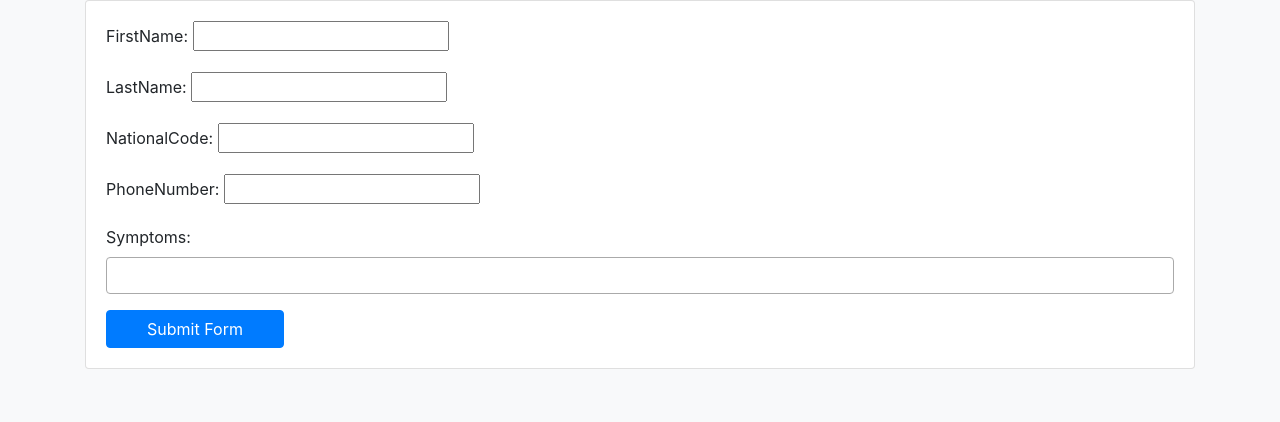
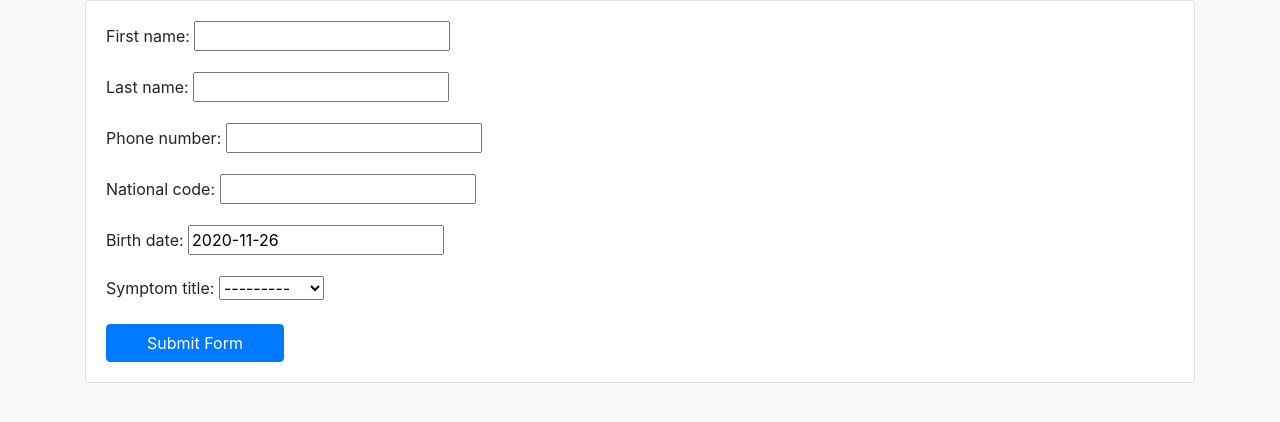
Before and after one commit to salehmmr/SofwerProject, a Django app: page /patient/patient/ in a window 1280 px wide. Shown: the part 56-478 px from the top of the page. Run offline with Django 3.2, Linux system fonts and the light colour scheme; data that the repository does not hold is empty.

Commit message:
"Middle Models Added, Methods are rewrited, Symptoms should be MultiValue"

```diff
--- a/patientapp/admin.py
+++ b/patientapp/admin.py
@@ -6,6 +6,8 @@
 
 admin.site.register(Patient)
 admin.site.register(Status)
+admin.site.register(PatientSymptom)
 admin.site.register(Symptom)
 admin.site.register(DiseaseStatus)
 admin.site.register(Connections)
+admin.site.register(PatientStatus)
--- a/patientapp/forms.py
+++ b/patientapp/forms.py
@@ -5,16 +5,22 @@
 class PatientForm(ModelForm):
     class Meta:
         model = models.Patient
-        fields = ['firstName', 'lastName', 'nationalCode', 'phoneNumber', 'symptoms']
+        fields = ['first_name', 'last_name', 'phone_number', 'national_code', 'birth_date']
+
+
+class SymptomForm(ModelForm):
+    class Meta:
+        model = models.Symptom
+        fields = ['symptom_title']
 
 
 class DiseaseStatusForm(ModelForm):
     class Meta:
         model = models.DiseaseStatus
-        fields = ['DiseaseStatustitle']
+        fields = ['disease_status_title']
 
 
-class StatusForm(ModelForm):
+class PatientStatusForm(ModelForm):
     class Meta:
-        model = models.Status
-        fields = ['Statustitle']
+        model = models.PatientStatus
+        fields = ['patient_status_title']
--- a/patientapp/templates/ErrorpatientForm.html
+++ b/patientapp/templates/ErrorpatientForm.html
@@ -8,7 +8,8 @@
             <p>This Patient is already added</p>
 			<form method="POST">
 				{% csrf_token %}
-			    {{form.as_p}}
+			    {{form1.as_p}}
+                {{form2.as_p}}
             <button type="submit" class="btn btn-primary col-lg-2">Submit Form</button>
 			</form>
 		</div>
--- a/patientapp/templates/editReport.html
+++ b/patientapp/templates/editReport.html
@@ -10,6 +10,7 @@
 			    {{form1.as_p}}
                 {{form2.as_p}}
 			    {{form3.as_p}}
+                {{form4.as_p}}
             <button type="submit" class="btn btn-primary col-lg-2">Submit Form</button>
 			</form>
 		</div>
--- a/patientapp/templates/patientForm.html
+++ b/patientapp/templates/patientForm.html
@@ -7,7 +7,8 @@
 		<div class="card card-body">
 			<form method="POST">
 				{% csrf_token %}
-			    {{form.as_p}}
+			    {{form1.as_p}}
+                {{form2.as_p}}
             <button type="submit" class="btn btn-primary col-lg-2">Submit Form</button>
 			</form>
 		</div>
--- a/patientapp/templates/patient_list.html
+++ b/patientapp/templates/patient_list.html
@@ -8,12 +8,12 @@
 
       {% for patient in patient_list %}
       <li>
-         <a href="{{ patient.get_absolute_url }}">{{ patient.firstName }} {{ patient.lastName }}</a> (nationalcode = {{ patient.nationalCode }} , phonenumber = {{ patient.phoneNumber }})
+         <a href="{{ patient.get_absolute_url }}">{{ patient.first_name }} {{ patient.last_name }}</a> (nationalcode = {{ patient.national_code }} , phonenumber = {{ patient.phone_number }})
       </li>
       {% endfor %}
 
     </ul>
     {% else %}
-      <p>There are no books in the library.</p>
+      <p>There are no Patients.</p>
     {% endif %}
 {% endblock %}
--- a/patientapp/templates/rsp.html
+++ b/patientapp/templates/rsp.html
@@ -6,6 +6,7 @@
     Patient Last name: {{ patientLname }}<br>
     Patient Phone number: {{ patientPhone }}<br>
     Patient National Code: {{ patientCode }}<br>
+    Patient Birth Date: {{ patientBirthDate }}<br>
     Patient ID: {{ patientid }}<br>
 
 
--- a/patientapp/urls.py
+++ b/patientapp/urls.py
@@ -9,6 +9,6 @@
     path('patient/rsp/', views.getResponse, name="patientReportResponse"),
     path('all-patients/', views.PatientListView.as_view(), name='patients'),
     url(r'^patient-info/(?P<pk>\d+)$', views.PatientInfoView.as_view(), name='patient-info'),
-    url(r'^edit-report/(?P<pk>\d+)$', views.editReport, name="editReport"),
+    url(r'^all-patients/editReport/(?P<pk>\d+)$', views.editReport, name="edit-report"),
 
 ]
--- a/patientapp/views.py
+++ b/patientapp/views.py
@@ -9,69 +9,82 @@
     last_name = data["lastName"]
     phone_number = data["phoneNumber"]
     national_code = data["nationalCode"]
+    birth_date = data['birthData']
     symptoms = data['symptoms']
-    is_Available = models.Patient.objects.filter(nationalCode=national_code)
+    is_Available = models.Patient.objects.filter(national_code=national_code)
     if not is_Available:
-        p = models.Patient.objects.create(firstName=first_name, lastName=last_name, phoneNumber=phone_number,
-                                          nationalCode=national_code)
+        current_patient = models.Patient.objects.create(first_name=first_name,
+                                                        last_name=last_name, phone_number=phone_number,
+                                                        national_code=national_code, birth_date=birth_date)
         sum = 0
         for i in symptoms:
-            a = models.Symptom.objects.get(id=i)
-            p.symptoms.add(a)
-            sum = sum + int(a.weight)
-
-        a = models.DiseaseStatus.objects.get(DiseaseStatustitle="Ghatei", is_System=True)
-        b = models.DiseaseStatus.objects.get(DiseaseStatustitle="Mashkook", is_System=True)
-        c = models.DiseaseStatus.objects.get(DiseaseStatustitle="Anfoolanza", is_System=True)
-        if sum > int(a.probableWeight):
-            p.diseases.add(a)
-            rsp = {'illness': "قطعی کرونا",
-                   'patientid': p.id,
-                   'patientFname': p.firstName,
-                   'patientLname': p.lastName,
-                   'patientPhone': p.phoneNumber,
-                   'patientCode': p.nationalCode
+            if models.Symptom.objects.filter(symptom_title=i):
+                current_symptom = models.Symptom.objects.get(symptom_title=i)
+                models.PatientSymptom.objects.create(patient=current_patient, symptom=current_symptom)
+                sum = sum + current_symptom.weight
+        ghatei = models.DiseaseStatus.objects.get(disease_status_title="قطعی کرونا", is_System=True)
+        mashkook = models.DiseaseStatus.objects.get(disease_status_title="مشکوک به کرونا", is_System=True)
+        anfoolanza = models.DiseaseStatus.objects.get(disease_status_title="آنفولانزا", is_System=True)
+        if sum > ghatei.probable:
+            models.Status.objects.create(patient=current_patient, disease_status=ghatei)
+            rsp = {'illness': ghatei.disease_status_title,
+                   'patientFname': current_patient.first_name,
+                   'patientLname': current_patient.last_name,
+                   'patientPhone': current_patient.phone_number,
+                   'patientCode': current_patient.national_code,
+                   'patientBirthDate': current_patient.birth_date,
+                   'patientid': current_patient.id,
+                   'flag': True
                    }
-        elif sum > int(b.probableWeight):
-            p.diseases.add(b)
-            rsp = {'illness': "مشکوک به کرونا",
-                   'patientid': p.id,
-                   'patientFname': p.firstName,
-                   'patientLname': p.lastName,
-                   'patientPhone': p.phoneNumber,
-                   'patientCode': p.nationalCode
+        elif sum > mashkook.probable:
+            models.Status.objects.create(patient=current_patient, disease_status=mashkook)
+            rsp = {'illness': mashkook.disease_status_title,
+                   'patientFname': current_patient.first_name,
+                   'patientLname': current_patient.last_name,
+                   'patientPhone': current_patient.phone_number,
+                   'patientCode': current_patient.national_code,
+                   'patientBirthDate': current_patient.birth_date,
+                   'patientid': current_patient.id,
+                   'flag': True
                    }
         else:
-            p.diseases.add(c)
-            rsp = {'illness': "آنفولانزا",
-                   'patientid': p.id,
-                   'patientFname': p.firstName,
-                   'patientLname': p.lastName,
-                   'patientPhone': p.phoneNumber,
-                   'patientCode': p.nationalCode
+            models.Status.objects.create(patient=current_patient, disease_status=anfoolanza)
+            rsp = {'illness': anfoolanza.disease_status_title,
+                   'patientFname': current_patient.first_name,
+                   'patientLname': current_patient.last_name,
+                   'patientPhone': current_patient.phone_number,
+                   'patientCode': current_patient.national_code,
+                   'patientBirthDate': current_patient.birth_date,
+                   'patientid': current_patient.id,
+                   'flag': True
                    }
+
         return rsp
 
     else:
-        return {'illness': "Unkown",
-                'patientid': "",
-                'patientFname': "",
-                'patientLname': "",
-                'patientPhone': "",
-                'patientCode': ""
-                }
+        # Current_patient = models.Patient.objects.get(nationalCode=national_code)
+        # Current_patient.firstName = first_name
+        # Current_patient.lastName = last_name
+        # Current_patient.phoneNumber = phone_number
+        # last_disease = Current_patient.diseases.last()
+        # Current_patient.save()
+        rsp = {'flag': False}
+        return rsp
 
 
 def update_patient_status(data):
     patient_id = data["patientid"]
-    disease_status = data["DiseaseStatus"]
-    patient_status = data["PatientStatus"]
-    current_patient = models.Patient.objects.get(id=patient_id)
-    disease = models.DiseaseStatus.objects.get(DiseaseStatustitle=disease_status, is_System=False)
-    current_patient.diseases.add(disease)
-    status = models.Status.objects.get(Statustitle=patient_status)
-    current_patient.statuses.add(status)
-    return "DONE"
+    disease_status = data["diseaseStatus"]
+    patient_status = data["patientStatus"]
+    if models.Patient.objects.filter(id=patient_id):
+        current_patient = models.Patient.objects.get(id=patient_id)
+        current_disease = models.DiseaseStatus.objects.get(disease_status_title=disease_status, is_System=False)
+        current_status = models.PatientStatus.objects.get(patient_status_title=patient_status)
+        models.Status.objects.create(patient=current_patient, disease_status=current_disease,
+                                     patient_status=current_status)
+        return {'flag': True}
+    else:
+        return {'flag': False}
 
 
 def edit_report(data):
@@ -80,37 +93,73 @@
     lastName = data['lastName']
     nationalCode = data['nationalCode']
     phoneNumber = data['phoneNumber']
-    diseasestatus = data['diseasestatus']
-    patientstatus = data['patientstatus']
+    birthDate = data['birthDate']
+    diseasestatus = data['diseaseStatus']
+    patientstatus = data['patientStatus']
     symptoms = data['symptoms']
-    current_patient = models.Patient.objects.get(id=patientid)
-    if symptoms:
-        models.Patient.objects.get(id=patientid).symptoms.clear()
-        sum = 0
-        for i in symptoms:
-            current_symptom = models.Symptom.objects.get(id=i)
-            sum = sum + int(current_symptom.weight)
-            current_patient.symptoms.add(current_symptom)
-        if sum > 10:
-            current_DiseaseStatus = models.DiseaseStatus.objects.get(DiseaseStatustitle="Ghatei", is_System=True)
-            current_patient.diseases.add(current_DiseaseStatus)
-        elif sum > 5:
-            current_DiseaseStatus = models.DiseaseStatus.objects.get(DiseaseStatustitle="Mashkook", is_System=True)
-            current_patient.diseases.add(current_DiseaseStatus)
-        else:
-            current_DiseaseStatus = models.DiseaseStatus.objects.get(DiseaseStatustitle="Anfoolanza", is_System=True)
-            current_patient.diseases.add(current_DiseaseStatus)
 
-    current_patient.firstName = firstName
-    current_patient.lastName = lastName
-    current_patient.phoneNumber = phoneNumber
-    current_patient.nationalCode = nationalCode
-    current_disease = models.DiseaseStatus.objects.get(DiseaseStatustitle=diseasestatus, is_System=False)
-    current_status = models.Status.objects.get(Statustitle=patientstatus)
-    current_patient.diseases.add(current_disease)
-    current_patient.statuses.add(current_status)
-    current_patient.save()
-
+    if models.Patient.objects.filter(id=patientid):
+        current_patient = models.Patient.objects.get(id=patientid)
+        a = models.Status.objects.filter(patient=current_patient)
+        for i in a:
+            if i.disease_status.is_System:
+                current_disease_system = i.disease_status
+        if symptoms:
+            models.PatientSymptom.objects.filter(patient=current_patient).delete()
+            sum = 0
+            for i in symptoms:
+                current_symptom = models.Symptom.objects.get(symptom_title=i)
+                sum = sum + current_symptom.weight
+                models.PatientSymptom.objects.create(patient=current_patient, symptom=current_symptom)
+            ghatei = models.DiseaseStatus.objects.get(disease_status_title="قطعی کرونا", is_System=True)
+            mashkook = models.DiseaseStatus.objects.get(disease_status_title="مشکوک به کرونا", is_System=True)
+            anfoolanza = models.DiseaseStatus.objects.get(disease_status_title="آنفولانزا", is_System=True)
+            if models.PatientStatus.objects.filter(patient_status_title=patientstatus):
+                current_status = models.PatientStatus.objects.get(patient_status_title=patientstatus)
+                if sum > ghatei.probable:
+                    models.Status.objects.create(patient=current_patient, disease_status=ghatei, patient_status=current_status)
+                    current_disease_system = ghatei
+                elif sum > mashkook.probable:
+                    models.Status.objects.create(patient=current_patient, disease_status=mashkook, patient_status=current_status)
+                    current_disease_system = mashkook
+                else:
+                    models.Status.objects.create(patient=current_patient, disease_status=anfoolanza, patient_status=current_status)
+                    current_disease_system = anfoolanza
+            else:
+                if sum > ghatei.probable:
+                    models.Status.objects.create(patient=current_patient, disease_status=ghatei)
+                    current_disease_system = ghatei
+                elif sum > mashkook.probable:
+                    models.Status.objects.create(patient=current_patient, disease_status=mashkook)
+                    current_disease_system = mashkook
+                else:
+                    models.Status.objects.create(patient=current_patient, disease_status=anfoolanza)
+                    current_disease_system = anfoolanza
+        current_patient.first_name = firstName
+        current_patient.last_name = lastName
+        current_patient.national_code = nationalCode
+        current_patient.phone_number = phoneNumber
+        current_patient.birth_date = birthDate
+        if models.DiseaseStatus.objects.filter(disease_status_title=diseasestatus, is_System=False) \
+                and models.PatientStatus.objects.filter(patient_status_title=patientstatus):
+            current_disease_user = models.DiseaseStatus.objects.get(disease_status_title=diseasestatus, is_System=False)
+            current_status = models.PatientStatus.objects.get(patient_status_title=patientstatus)
+            models.Status.objects.create(patient=current_patient, disease_status=current_disease_user, patient_status=current_status)
+        current_patient.save()
+        rsp = {
+            'user-disease': current_disease_user.disease_status_title,
+            'patientstatus': current_status.patient_status_title,
+            'system_disease': current_disease_system.disease_status_title,
+            'flaf': True
+        }
+        return rsp
+    rsp = {
+        'user-disease': 'null',
+        'patientstatus': 'null',
+        'system_disease': 'null',
+        'flaf': False
+    }
+    return rsp
 
 # ======================
 
@@ -125,58 +174,67 @@
 
 
 def createPatient(request):
-    form = forms.PatientForm()
+    form1 = forms.PatientForm()
+    form2 = forms.SymptomForm()
     if request.method == 'POST':
-        form = forms.PatientForm(request.POST)
-        if form.is_valid():
-            myDict = dict(form.data)
-            a = myDict.get('firstName')[0]
-            b = myDict.get('lastName')[0]
-            c = myDict.get('nationalCode')[0]
-            d = myDict.get('phoneNumber')[0]
-            e = myDict.get('symptoms')
+        form1 = forms.PatientForm(request.POST)
+        form2 = forms.SymptomForm(request.POST)
+        if form1.is_valid() and form2.is_valid():
+            myDict = dict(form1.data)
+            a = myDict.get('first_name')[0]
+            b = myDict.get('last_name')[0]
+            c = myDict.get('national_code')[0]
+            d = myDict.get('phone_number')[0]
+            e = myDict.get('birth_date')[0]
+            f = myDict.get('symptom_title')
 
             data = {
                 'firstName': a,
                 'lastName': b,
                 'nationalCode': c,
                 'phoneNumber': d,
-                'symptoms': e
+                'birthData': e,
+                'symptoms': f
             }
             rsp = new_report(data)
-            if rsp.get('illness') == 'Unkown':
-                context = {'form': form}
+            if not rsp.get('flag'):
+                context = {'form1': form1,
+                           'form2': form2}
                 return render(request, 'ErrorpatientForm.html', context)
             context = rsp
             request.session['context'] = context
             return redirect('rsp/')
 
-    context = {'form': form}
+    context = {'form1': form1,
+               'form2': form2}
     return render(request, 'patientForm.html', context)
 
 
 def getResponse(request):
     form1 = forms.DiseaseStatusForm()
-    form2 = forms.StatusForm()
+    form2 = forms.PatientStatusForm()
     context = request.session['context']
     context.update({'form1': form1})
     context.update({'form2': form2})
     if request.method == 'POST':
         form1 = forms.DiseaseStatusForm(request.POST)
-        form2 = forms.StatusForm(request.POST)
+        form2 = forms.PatientStatusForm(request.POST)
         if form1.is_valid() and form2.is_valid():
             myDict = dict(form1.data)
-            DiseaseStatus = myDict.get('DiseaseStatustitle')[0]
-            PatientStatus = myDict.get('Statustitle')[0]
+            DiseaseStatus = myDict.get('disease_status_title')[0]
+            PatientStatus = myDict.get('patient_status_title')[0]
 
             data = {
-                'DiseaseStatus': DiseaseStatus,
-                'PatientStatus': PatientStatus
+                'diseaseStatus': DiseaseStatus,
+                'patientStatus': PatientStatus
             }
-            a = context.get('patientid')
-            data.update({'patientid': a})
+            patientid = context.get('patientid')
+            data.update({'patientid': patientid})
             rsp = update_patient_status(data)
-            print(rsp)
+            if rsp.get('flag'):
+                return redirect('/')
+            else:
+                return render(request, 'rsp.html', context)
 
     return render(request, 'rsp.html', context)
 
@@ -188,39 +246,43 @@
 
 def editReport(request, pk):
     form1 = forms.PatientForm()
-    form2 = forms.DiseaseStatusForm()
-    form3 = forms.StatusForm()
+    form2 = forms.SymptomForm()
+    form3 = forms.DiseaseStatusForm()
+    form4 = forms.PatientStatusForm()
     context = {'form1': form1}
     context.update({'form2': form2})
     context.update({'form3': form3})
+    context.update({'form4': form4})
 
     if request.method == 'POST':
-
         form1 = forms.PatientForm(request.POST)
-        form2 = forms.DiseaseStatusForm(request.POST)
-        form3 = forms.StatusForm(request.POST)
-        if form1.is_valid() and form2.is_valid() and form3.is_valid():
+        form2 = forms.SymptomForm(request.POST)
+        form3 = forms.DiseaseStatusForm(request.POST)
+        form4 = forms.PatientStatusForm(request.POST)
+        if form1.is_valid() and form2.is_valid() and form3.is_valid() and form4.is_valid():
             myDict = dict(form1.data)
-            firstName = myDict.get('firstName')[0]
-            lastName = myDict.get('lastName')[0]
-            nationalCode = myDict.get('nationalCode')[0]
-            phoneNumber = myDict.get('phoneNumber')[0]
-            symptoms = myDict.get('symptoms')
-            DiseaseStatus = myDict.get('DiseaseStatustitle')[0]
-            PatientStatus = myDict.get('Statustitle')[0]
+            firstName = myDict.get('first_name')[0]
+            lastName = myDict.get('last_name')[0]
+            nationalCode = myDict.get('national_code')[0]
+            phoneNumber = myDict.get('phone_number')[0]
+            birthDate = myDict.get('birth_date')[0]
+            symptoms = myDict.get('symptom_title')
+            DiseaseStatus = myDict.get('disease_status_title')[0]
+            PatientStatus = myDict.get('patient_status_title')[0]
             data = {
                 'patientid': pk,
                 'firstName': firstName,
                 'lastName': lastName,
                 'nationalCode': nationalCode,
                 'phoneNumber': phoneNumber,
+                'birthDate': birthDate,
                 'symptoms': symptoms,
-                'diseasestatus': DiseaseStatus,
-                'patientstatus': PatientStatus
+                'diseaseStatus': DiseaseStatus,
+                'patientStatus': PatientStatus
             }
             edit_report(data)
-            a = '/patient/patient-info/' + str(pk)
-            return redirect(a)
+            new_url = '/patient/patient-info/' + str(pk)
+            return redirect(new_url)
 
     return render(request, 'editReport.html', context)
 
@@ -229,9 +291,9 @@
     model = models.Patient
     template_name = 'patient-info.html'
 
-
     def get_context_data(self, **kwargs):
         context = super().get_context_data(**kwargs)
-        context['lastpatientstatus'] = models.Patient.objects.get(id=4).statuses.last()
-        context['lastdiseasestatus'] = models.Patient.objects.get(id=4).diseases.last()
+        # a = models.Status.objects.filter(patient_id=pk)
+        # context['lastpatientstatus'] = models.Patient.objects.get(id=4).statuses.last()
+        # context['lastdiseasestatus'] = models.Patient.objects.get(id=4).diseases.last()
         return context
--- a/postgresTest/settings.py
+++ b/postgresTest/settings.py
@@ -82,7 +82,7 @@
 DATABASES = {
     'default': {
         'ENGINE': 'django.db.backends.postgresql_psycopg2',
-        'NAME': 'CoronaS',
+        'NAME': 'CoronaST3',
         'USER': 'postgres',
         'PASSWORD': '1',
         'HOST': 'localhost',
```
Also changed, not shown: patientapp/models.py (+55 -43 lines), patientapp/templates/patient-info.html (+4 -8 lines), patientapp/migrations/0001_initial.py, patientapp/migrations/0002_auto_20201126_1302.py (deleted), patientapp/migrations/0002_auto_20201128_1338.py (added), patientapp/migrations/0003_auto_20201126_1313.py (deleted), patientapp/migrations/0003_auto_20201128_1355.py (added), patientapp/migrations/0004_auto_20201128_1356.py (added), patientapp/migrations/0004_diseasestatus_is_system.py (deleted).
